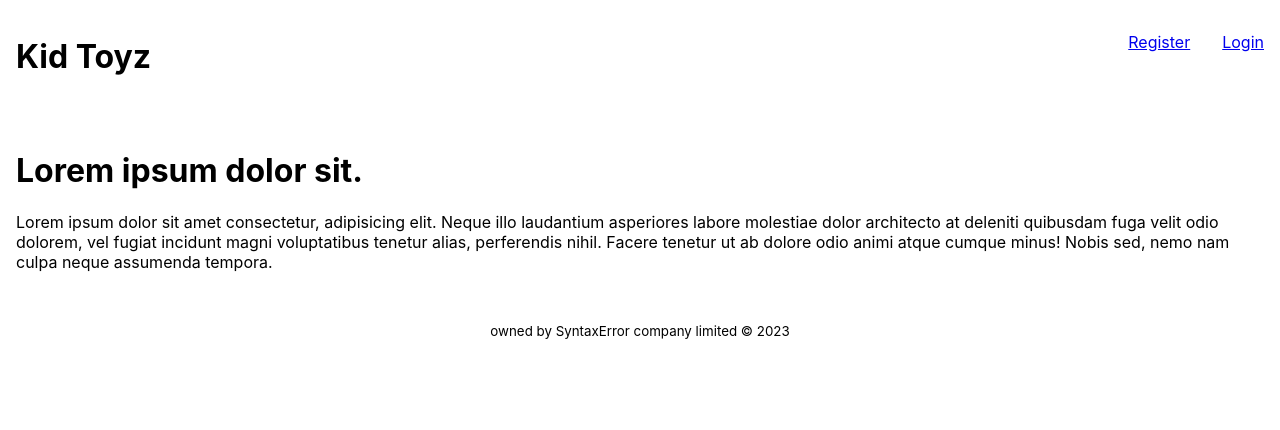
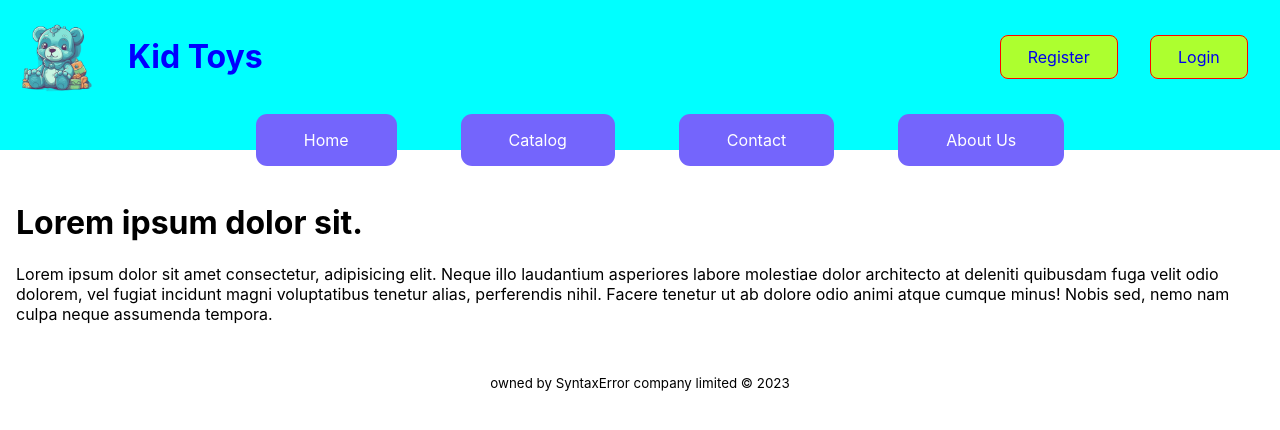
Before and after one commit to z0bla/kid-toys-webapp, a React (Create React App) app: page / in a window 1280 px wide. Shown: the top 430 px of the page. Built offline with nearby package versions, Linux system fonts and the light colour scheme.

Commit message:
Adding some style for header

```diff
--- a/src/components/Header/Header.module.css
+++ b/src/components/Header/Header.module.css
@@ -1,11 +1,60 @@
+.headerContainer {
+  background-color: aqua;
+}
+
 .header {
   display: flex;
   justify-content: space-between;
   padding: 1rem;
 }
 
+.logoAndName {
+  display: flex;
+}
+
+.logoImg {
+  max-width: 5rem;
+}
+
+.nameOfPage {
+  color: blue;
+  padding-left: 2rem;
+}
+
+.navBarHeader {
+  display: flex;
+}
+
 .list {
   display: flex;
   list-style: none;
-  gap: 2rem;
+  align-items: center;
 }
+
+.list li a {
+  text-decoration: none;
+  padding: 0.7rem 1.7rem;
+  margin: 0 1rem;
+  background-color: greenyellow;
+  border: 1px solid red;
+  border-radius: 0.5rem;
+}
+
+.navBar ul {
+  display: flex;
+  list-style: none;
+  justify-content: center;
+}
+
+.navBar ul li {
+  justify-content: center;
+}
+
+.navBar ul a {
+  border-radius: 0.7rem;
+  padding: 1rem 3rem;
+  margin: 0 2rem;
+  text-decoration: none;
+  color: white;
+  background-color: rgb(116, 101, 252);
+}
--- a/src/components/Header/index.tsx
+++ b/src/components/Header/index.tsx
@@ -1,18 +1,40 @@
 import React from "react";
 
 import styles from "./Header.module.css";
+import logo from "./logoForHeader.png";
 
 function Header(): JSX.Element {
   return (
-    <div className={styles.header}>
-      <h1>Kid Toyz</h1>
-      <nav>
-        <ul className={styles.list}>
+    <div className={styles.headerContainer}>
+      <div className={styles.header}>
+        <div className={styles.logoAndName}>
+          <img className={styles.logoImg} src={logo} alt="img" />
+          <h1 className={styles.nameOfPage}>Kid Toys</h1>
+        </div>
+        <nav className={styles.navBarHeader}>
+          <ul className={styles.list}>
+            <li>
+              <a href="#">Register</a>
+            </li>
+            <li>
+              <a href="#">Login</a>
+            </li>
+          </ul>
+        </nav>
+      </div>
+      <nav className={styles.navBar}>
+        <ul>
           <li>
-            <a href="#">Register</a>
+            <a href="#">Home</a>
           </li>
           <li>
-            <a href="#">Login</a>
+            <a href="#">Catalog</a>
+          </li>
+          <li>
+            <a href="#">Contact</a>
+          </li>
+          <li>
+            <a href="#">About Us</a>
           </li>
         </ul>
       </nav>
```
Also changed, not shown: src/components/Header/logoForHeader.png (added).
